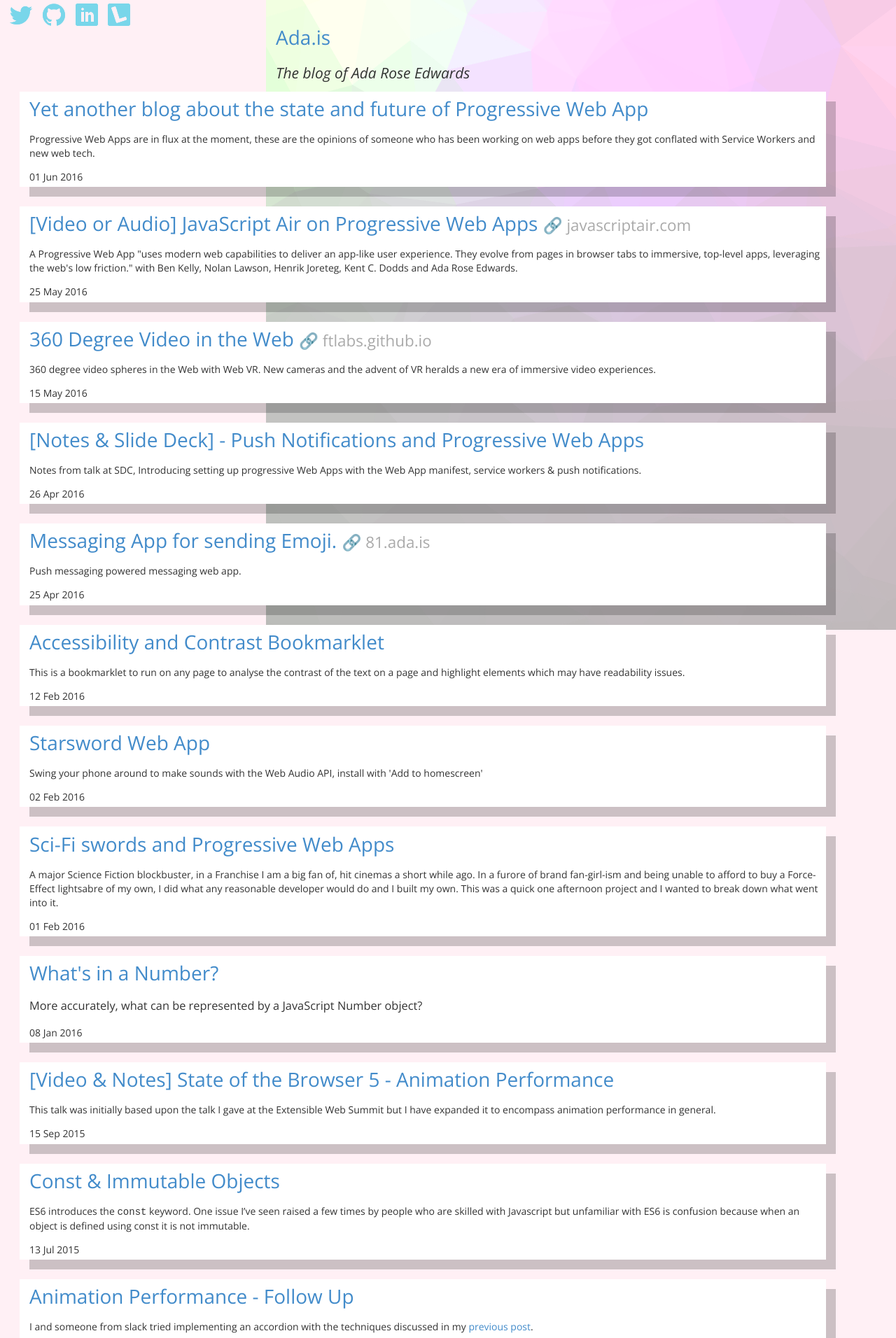
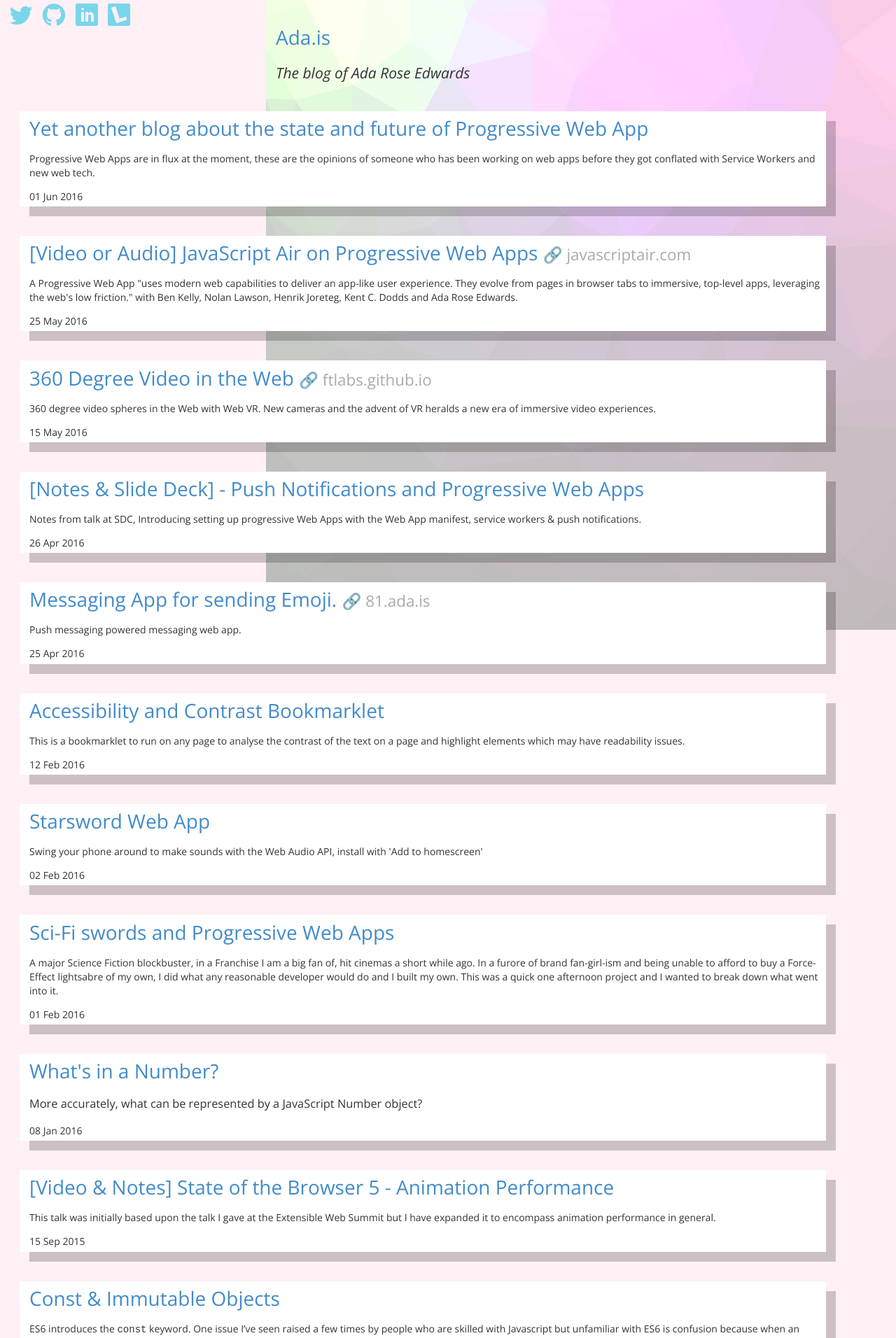
Before and after one commit to AdaRoseCannon/adarosecannon.github.io, a Jekyll site: the page built from index.html, in a window 1280 px wide. Shown: the top 1912 px of the page at 70% size. Built offline with Jekyll 4.4.1, drawn with Linux system fonts in a browser that asks for light colours.

Commit message:
Update _speciallayout.scss

```diff
--- a/_sass/_speciallayout.scss
+++ b/_sass/_speciallayout.scss
@@ -182,7 +182,7 @@ body.special-index {
 			position: relative;
 			display: block;
 			padding: 0.3em;
-			margin: 0 0 2em 0;
+			margin: 3em 0 2em 0;
 			display: block;
 			box-shadow: 1em 1em 0 $shadow;
 			background: lighten($foreground, 50%);
```
